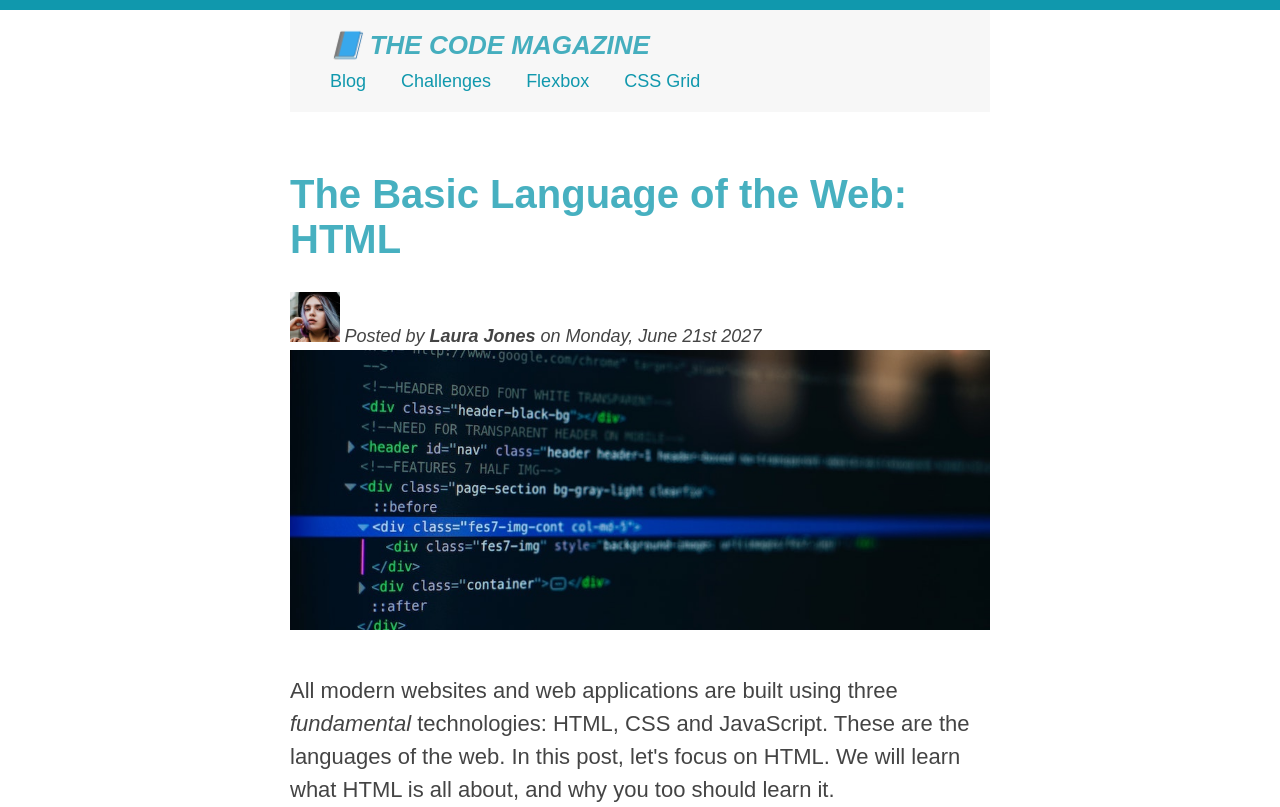
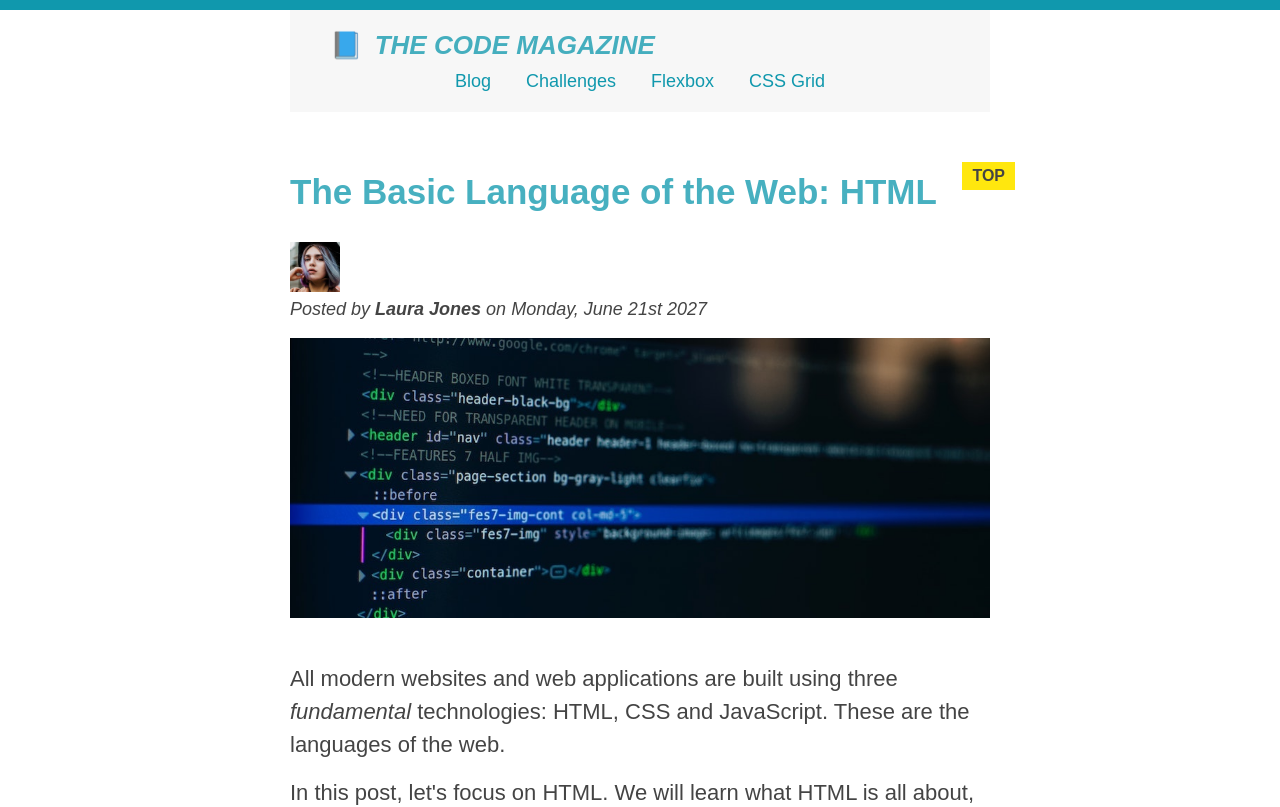
Before and after one commit to yaroslav-kyrychenko/html-css-learning, a plain HTML site: page HTML-CSS practice/CSS Basics/index.html in a window 1280 px wide. Shown: the top 807 px of the page. Drawn offline with Linux system fonts and the light colour scheme; files whose address does not match are found by name.

Commit message:
Add files via upload

```diff
--- a/HTML-CSS practice/CSS Basics/style.css
+++ b/HTML-CSS practice/CSS Basics/style.css
@@ -31,6 +31,7 @@ body {
 
 nav {
   font-size: 18px;
+  text-align: center;
 }
 
 article {
@@ -63,7 +64,7 @@ h1 {
 }
 
 h2 {
-  font-size: 40px;
+  font-size: 35px;
   margin-bottom: 30px;
 }
 
@@ -83,7 +84,6 @@ p {
   font-size: 22px;
   line-height: 1.5;
   margin-bottom: 15px;
-  display: inline;
 }
 
 ul,
@@ -132,10 +132,6 @@ li:last-child {
   list-style: none;
 }
 
-body {
-  /* background-color: blue; */
-}
-
 li:first-child {
   font-weight: bold;
 }
@@ -144,14 +140,10 @@ li:last-child {
   font-style: italic;
 }
 
-li:nth-child(2) {
-  /* color: red; */
-}
-
 /* Misconception: this won't work */
-article p:first-child {
+/* article p:first-child {
   color: red;
-}
+} */
 
 /* Styling links */
 a:link {
@@ -208,13 +200,39 @@ button {
   right: 50px;
 }
 
+h1::first-letter {
+  font-style: normal;
+  margin-right: 5px;
+}
+
+/* h3 + p::first-line {
+  color: red;
+} */
+
+h2 {
+  position: relative;
+}
+
+h2::after {
+  content: "TOP";
+  color: #444;
+  background-color: #ffe70e;
+  font-size: 16px;
+  font-weight: bold;
+  display: inline-block;
+  padding: 5px 10px;
+  position: absolute;
+  top: -10px;
+  right: -25px;
+}
+
 /* Will have no effect as anchors before have pseudo-classes */
 /* a {
   color: red;
 } */
 
 /* Resolving conflicts */
-#copyright {
+/* #copyright {
   color: red;
 }
 
@@ -224,7 +242,7 @@ button {
 
 .text {
   color: yellow;
-}
+} */
 
 /* A hack with !important keyword to increase the priority */
 /* footer p {
```
